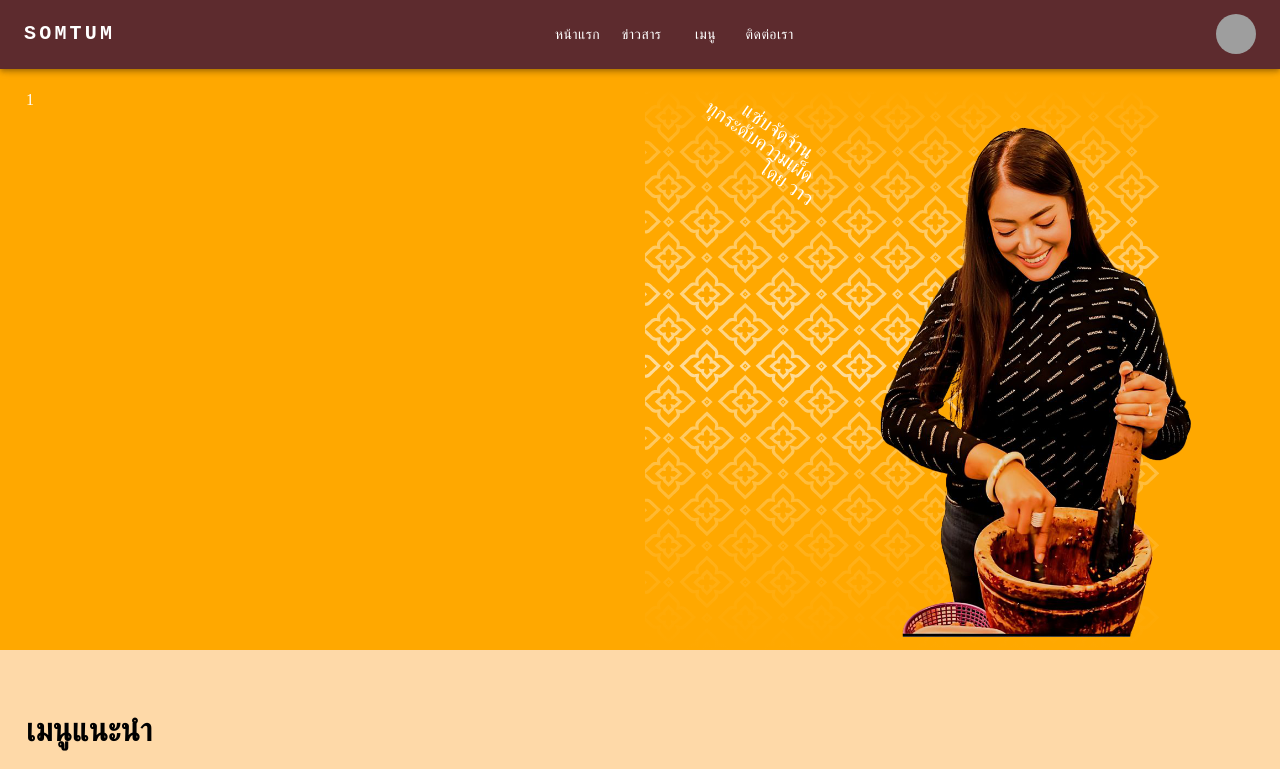
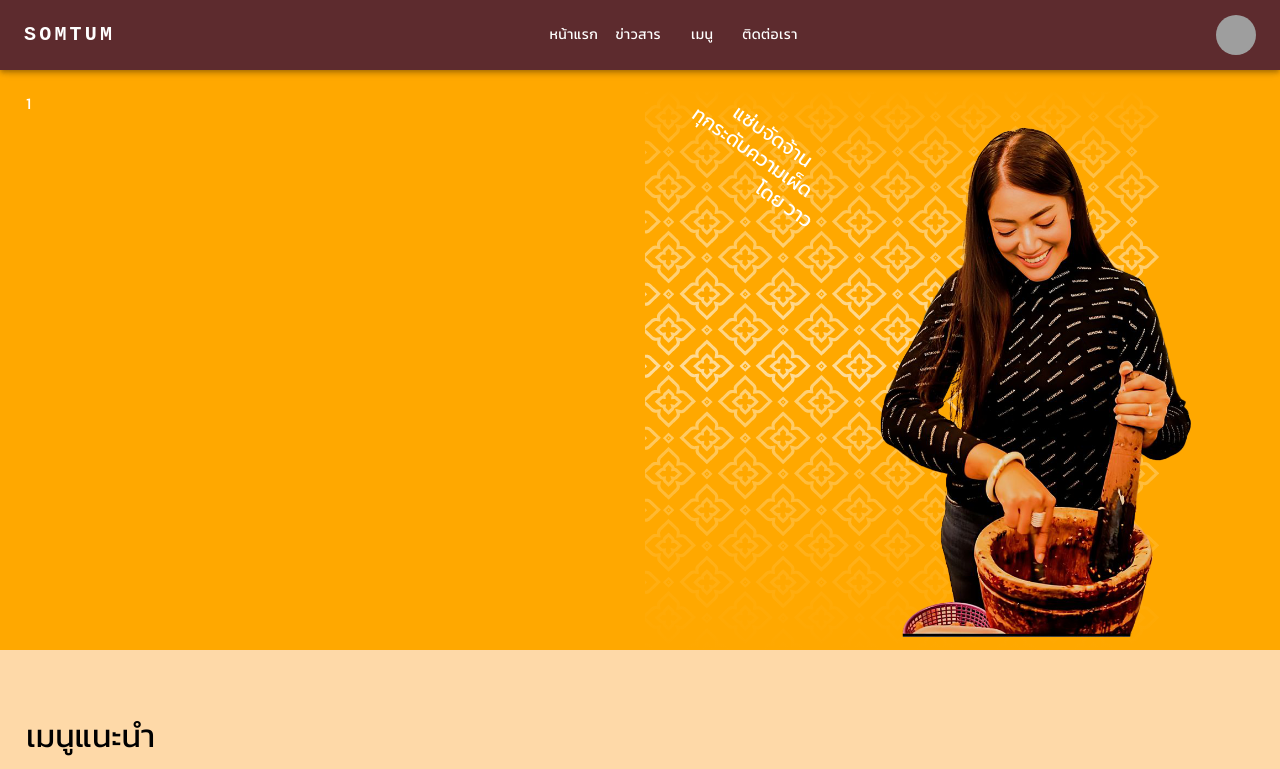
Before and after one commit to Sritpong/somtum, a React (Create React App) app: page / in a window 1280 px wide. Shown: the top 769 px of the page. Built offline with nearby package versions, Linux system fonts and the light colour scheme; grey boxes are pictures that could not be loaded.

Commit message:
Update font

```diff
--- a/src/index.css
+++ b/src/index.css
@@ -1,13 +1,7 @@
-/* body {
-  margin: 0;
-  font-family: -apple-system, BlinkMacSystemFont, 'Segoe UI', 'Roboto', 'Oxygen',
-    'Ubuntu', 'Cantarell', 'Fira Sans', 'Droid Sans', 'Helvetica Neue',
-    sans-serif;
-  -webkit-font-smoothing: antialiased;
-  -moz-osx-font-smoothing: grayscale;
+@import url('https://fonts.googleapis.com/css2?family=Kanit&display=swap');
+
+* {
+  font-family: "Kanit", sans-serif;
+  font-weight: 400;
+  font-style: normal;
 }
-
-code {
-  font-family: source-code-pro, Menlo, Monaco, Consolas, 'Courier New',
-    monospace;
-} */
--- a/src/index.js
+++ b/src/index.js
@@ -2,6 +2,9 @@
 import ReactDOM from 'react-dom/client';
 import App from './App';
 import reportWebVitals from './reportWebVitals';
+
+// CSS
+import './index.css'
 
 const root = ReactDOM.createRoot(document.getElementById('root'));
 root.render(
```
